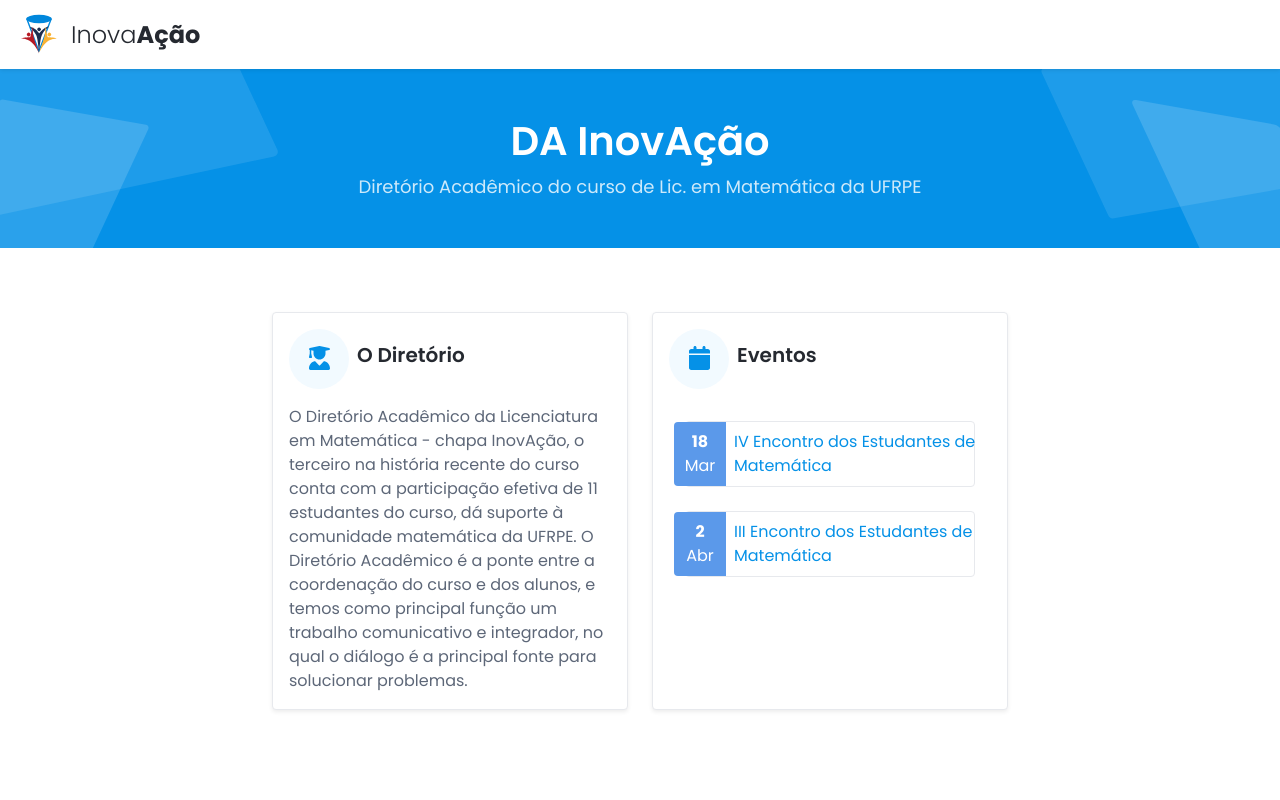
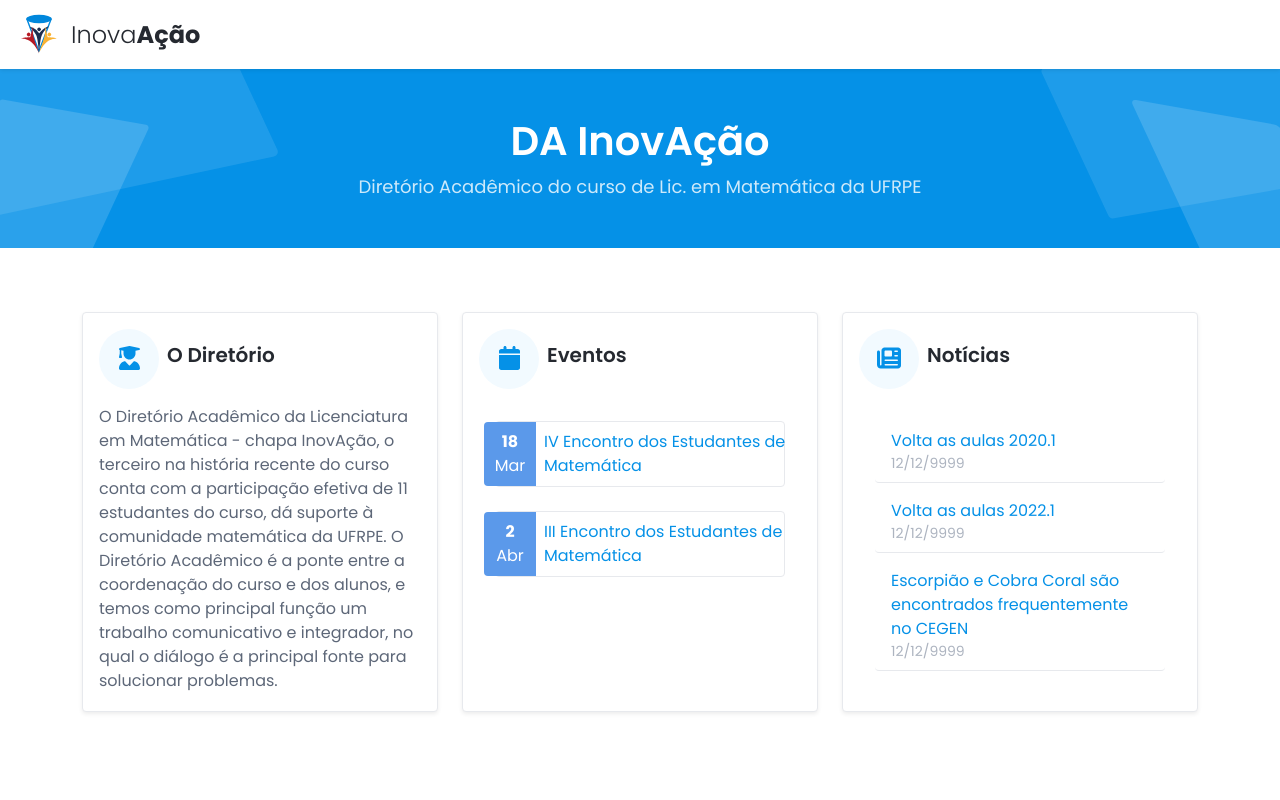
Before and after one commit to da-inovacao/da-inovacao.github.io, a React (Create React App) app: page / in a window 1280 px wide. Shown: the top 800 px of the page. Built offline with nearby package versions, Linux system fonts and the light colour scheme.

Commit message:
refact: add notices

```diff
--- a/src/App.tsx
+++ b/src/App.tsx
@@ -1,5 +1,5 @@
 import React from 'react';
-import { faCalendar, faHeart, faUserGraduate } from '@fortawesome/free-solid-svg-icons'
+import { faCalendar, faHeart, faNewspaper, faUserGraduate } from '@fortawesome/free-solid-svg-icons'
 import { faInstagram, faFacebook } from '@fortawesome/free-brands-svg-icons'
 import { FontAwesomeIcon } from '@fortawesome/react-fontawesome';
 import 'bootstrap/dist/css/bootstrap.min.css';
@@ -7,6 +7,7 @@ import 'bootstrap/dist/css/bootstrap.min.css';
 import './App.css'
 import Navbar from './components/Navbar';
 import Events from './components/Events';
+import Notices from './components/Notices';
 // import Directorate from './components/Directorate';
 // import Notices from './components/Notices';
 
@@ -64,23 +65,20 @@ function App() {
                   </div>
                 </div>
               </div>
-              {/*<div className="col-12 col-lg-4 py-3">
+              <div className="col-12 col-lg-4 py-3">
                 <div className="card shadow-sm">
                   <div className="card-body">
                     <h5 className="card-title mb-3">
                       <span className="theme-icon-holder card-icon-holder me-2">
-                        <FontAwesomeIcon icon={faGithub} className="fas fa-box fa-fw" />
+                        <FontAwesomeIcon icon={faNewspaper} className="fas fa-box fa-fw" />
                       </span>
-                      <span className="card-title-text">APIs</span>
+                      <span className="card-title-text">Notícias</span>
                     </h5>
-                    <div className="card-text">
-                      Section overview goes here. Aliquam lorem ante, dapibus in, viverra quis, feugiat a, tellus. Phasellus viverra nulla ut metus varius laoreet. Quisque rutrum. Aenean imperdiet.
-                    </div>
-                    <a className="card-link-mask" href="docs-page.html#section-3"></a>
+                    <Notices />
                   </div>
                 </div>
               </div>
-              <div className="col-12 col-lg-4 py-3">
+              {/*<div className="col-12 col-lg-4 py-3">
                 <div className="card shadow-sm">
                   <div className="card-body">
                     <h5 className="card-title mb-3">
--- a/src/components/Notices/index.tsx
+++ b/src/components/Notices/index.tsx
@@ -1,19 +1,28 @@
 import React from 'react';
-import { Carousel, Container, Card, Image, CardGroup } from 'react-bootstrap'
 
 const Notices: React.FC = () => {
+  const notices = [
+    { href: '#1', title: 'Volta as aulas 2020.1', date: '12/12/9999' },
+    { href: '#2', title: 'Volta as aulas 2022.1', date: '12/12/9999' },
+    { href: '#3', title: 'Escorpião e Cobra Coral são encontrados frequentemente no CEGEN', date: '12/12/9999' },
+  ]
+
   return (
-    <CardGroup className='d-flex flex-column p-2 m-0'>
-      <Card>
-        <Card.Header>Eventos</Card.Header>
-        <Container className='my-3'>
-          <Card.Link>IV Encontro dos Estudantes de Mateática</Card.Link>
-        </Container>
-        <Container className='my-3'>
-          <Card.Link>III Encontro dos Estudantes de Mateática</Card.Link>
-        </Container>
-      </Card>
-    </CardGroup>
+    <div className="card-body">
+      {
+        notices.map(notice => (
+          <div className="card notice py-2 px-3 border-0 border-bottom mb-2">
+            <div className="row">
+              <span className='link-primary'>{notice.title}</span>
+              <a className="card-link-mask" href={notice.href}></a>
+            </div>
+            <div className="row">
+              <span className="text-muted small">{notice.date}</span>
+            </div>
+          </div>
+        ))
+      }
+    </div>
   )
 }
 
```
Also changed, not shown: scss/theme/_docs.scss (+8 -3 lines), src/App.css, 1 other file (tests, documents, lock files or other folders).
